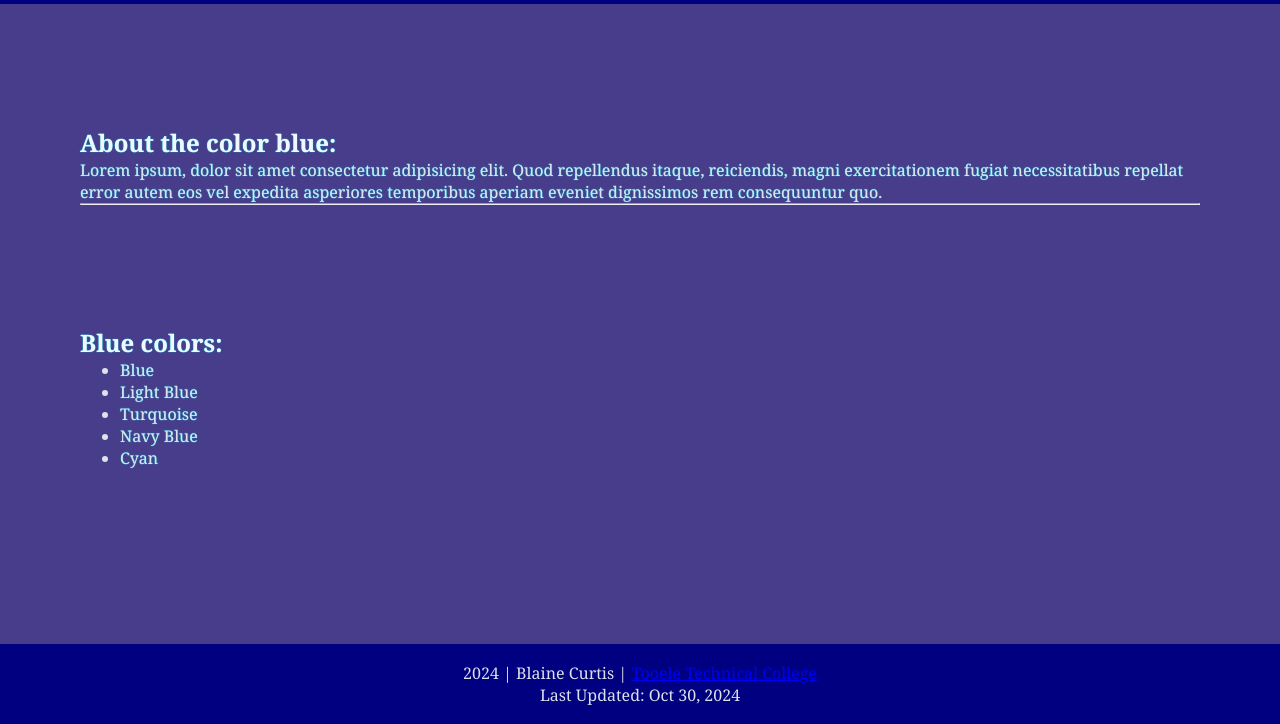
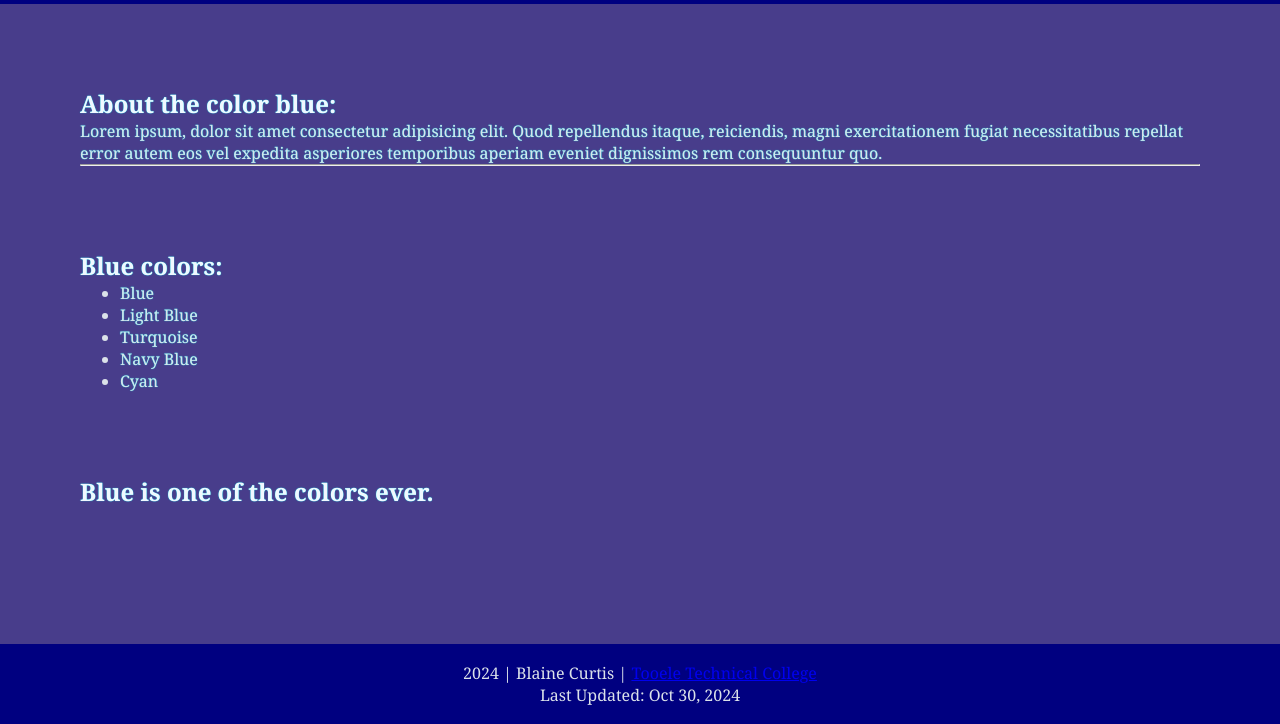
Before and after one commit to BlueBomber621/githubFinal, a plain HTML site: page index.html in a window 1280 px wide. Shown: the part 76-800 px from the top of the page. Drawn offline with Linux system fonts and the light colour scheme.

Commit message:
Update index.html

```diff
--- a/index.html
+++ b/index.html
@@ -36,6 +36,11 @@
             </ul>
           </div>
         </section>
+        <secion class="fact-area">
+          <div>
+            <h2>Blue is one of the colors ever.</h2>
+          </div>
+        </secion>
         <div class="footer-divider"></div>
       </section>
       <footer>
```
